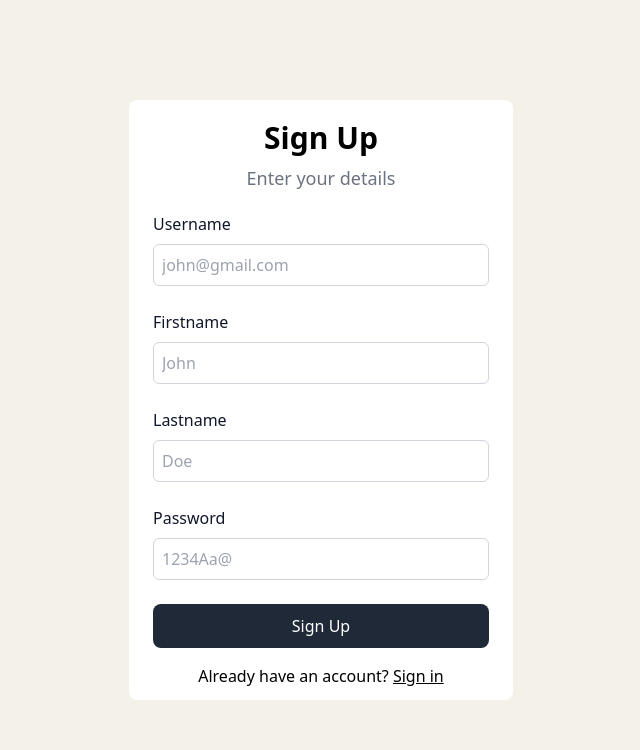
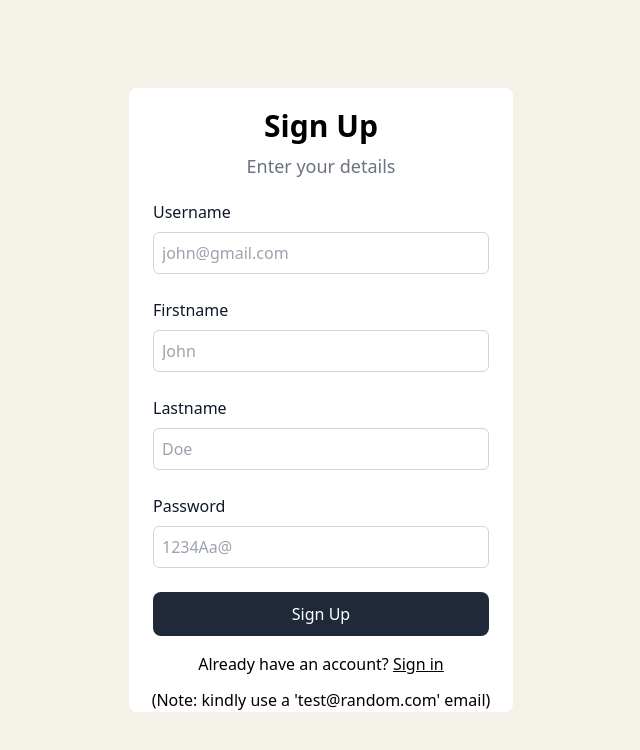
Before and after one commit to Tabish1511/PayPer-Server, a React (Vite) app in the folder frontend/: page /signup in a window 1280 px wide. Shown: the top 750 px of the page, without its empty margins (319-959 px from the left). Built offline with nearby package versions, Linux system fonts and the light colour scheme.

Commit message:
'random email' message on signup

```diff
--- a/frontend/src/pages/signup.tsx
+++ b/frontend/src/pages/signup.tsx
@@ -49,6 +49,9 @@ export function Signup(){
                         })
                     }} label="Sign Up" />
                     <BottomWarning warning="Already have an account? " link="Sign in" to={"/signin"}/>
+                    <div className="text-center">
+                        (Note: kindly use a 'test@random.com' email)
+                    </div>
                 </div>
             </div>
         </div>
```
